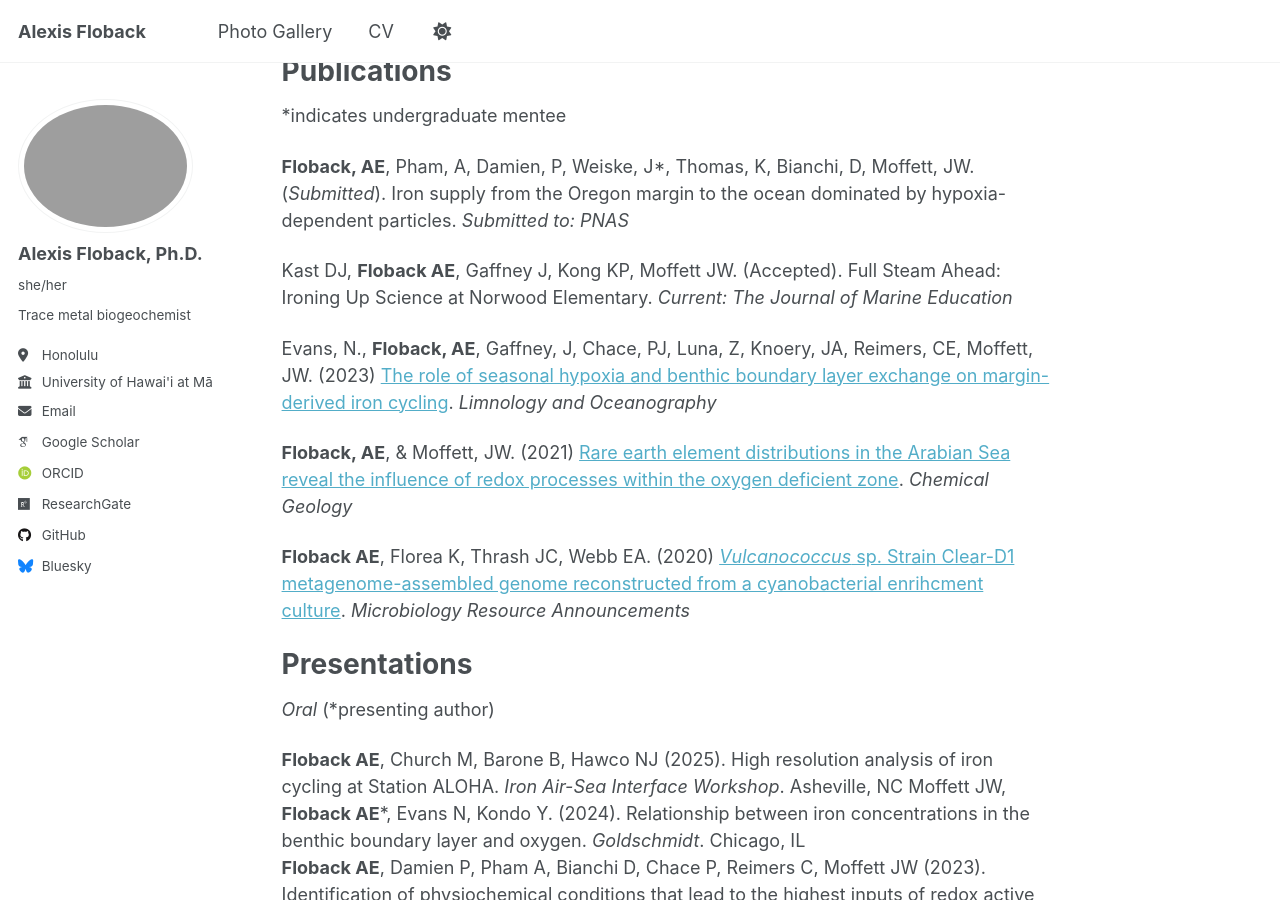
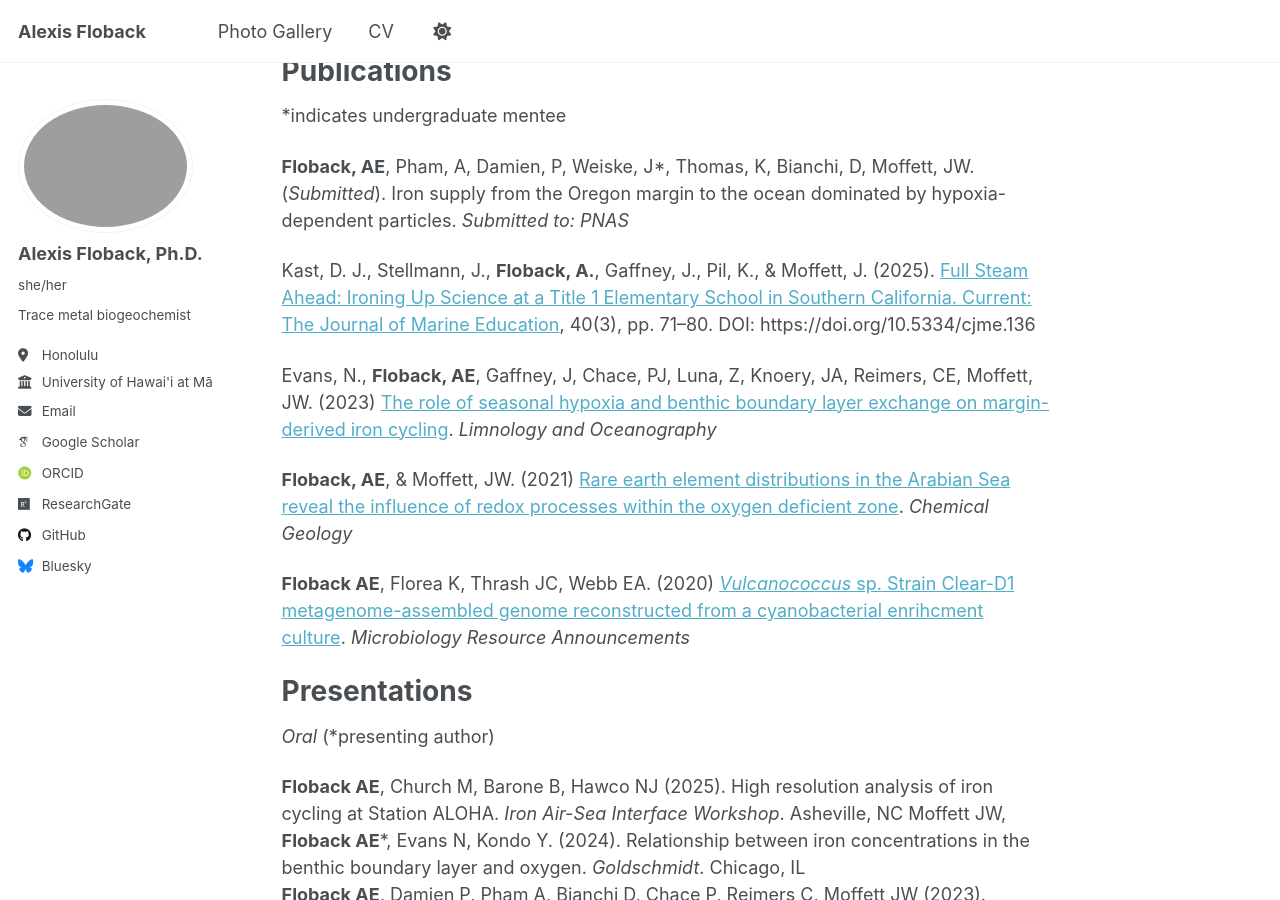
Before and after one commit to alexis-floback/alexis-floback.github.io, a Jekyll site: the page built from _pages/cv.md, in a window 1280 px wide and 900 px high, scrolled down 1113 px. Built offline with Jekyll 4.4.1, drawn with Linux system fonts in a browser that asks for light colours; some web fonts are replaced.

Commit message:
Update cv.md

```diff
--- a/_pages/cv.md
+++ b/_pages/cv.md
@@ -52,7 +52,7 @@ Publications
 
 **Floback, AE**, Pham, A, Damien, P, Weiske, J*, Thomas, K, Bianchi, D, Moffett, JW. (_Submitted_). Iron supply from the Oregon margin to the ocean dominated by hypoxia-dependent particles. _Submitted to: PNAS_
 
-Kast DJ, **Floback AE**, Gaffney J, Kong KP, Moffett JW. (Accepted). Full Steam Ahead: Ironing Up Science at Norwood Elementary. _Current: The Journal of Marine Education_
+Kast, D. J., Stellmann, J., **Floback, A.**, Gaffney, J., Pil, K., & Moffett, J. (2025). [Full Steam Ahead: Ironing Up Science at a Title 1 Elementary School in Southern California. Current: The Journal of Marine Education](https://current-journal.com/articles/10.5334/cjme.136), 40(3), pp. 71–80. DOI: https://doi.org/10.5334/cjme.136
 
 Evans, N., **Floback, AE**, Gaffney, J, Chace, PJ, Luna, Z, Knoery, JA, Reimers, CE, Moffett, JW. (2023) [The role of seasonal hypoxia and benthic boundary layer exchange on margin-derived iron cycling](https://aslopubs.onlinelibrary.wiley.com/doi/abs/10.1002/lno.12476). _Limnology and Oceanography_
 
```
